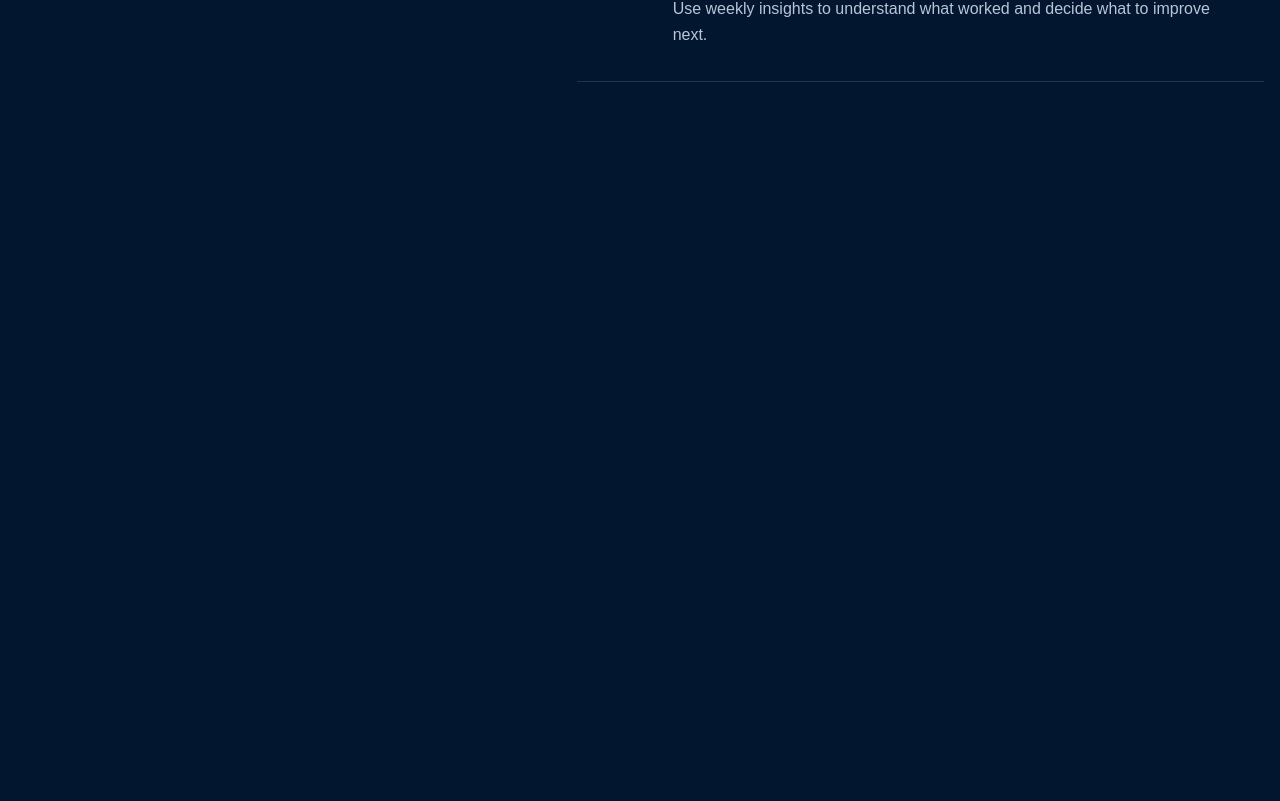
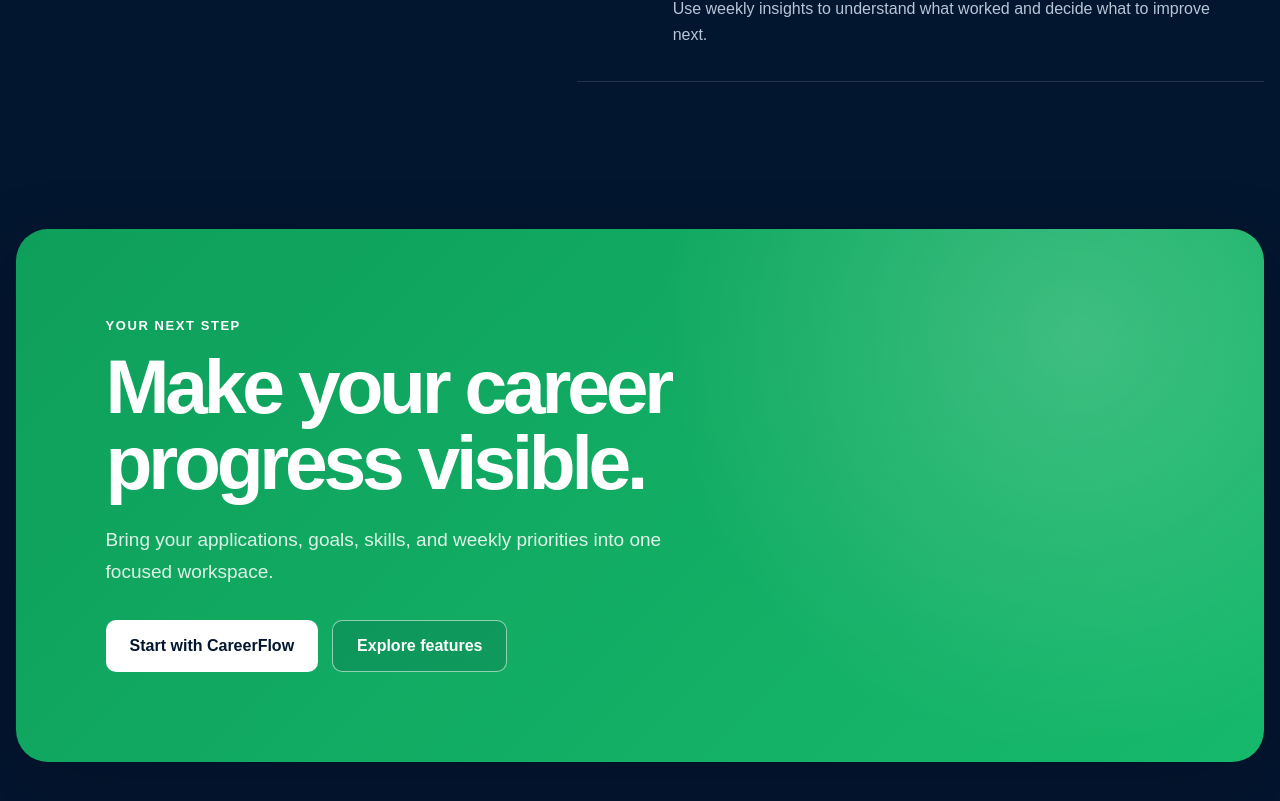
Before and after one commit to ArseniyTuranskiy/CareerFlow, a Next.js app: page / in a window 1280 px wide. Shown: the part 2145-2946 px from the top of the page. Before the commit the page ends 2342 px from the top, so only its background shows below. Built offline with nearby package versions, Linux system fonts and the light colour scheme.

Commit message:
feat: add final landing page call to action

```diff
--- a/app/page.tsx
+++ b/app/page.tsx
@@ -1,4 +1,5 @@
 import { FeaturesSection } from "@/components/features-section/features-section";
+import { FinalCta } from "@/components/final-cta/final-cta";
 import { HeroSection } from "@/components/hero-section/hero-section";
 import { HowItWorksSection } from "@/components/how-it-works-section/how-it-works-section";
 import { SiteHeader } from "@/components/site-header/site-header";
@@ -11,6 +12,7 @@
         <HeroSection />
         <FeaturesSection />
         <HowItWorksSection />
+        <FinalCta />
       </main>
     </>
   );
--- /dev/null
+++ b/components/final-cta/final-cta.module.css
@@ -0,0 +1,104 @@
+.section {
+  padding: clamp(1rem, 3vw, 2rem) 1rem clamp(5rem, 9vw, 7.5rem);
+  background: var(--color-navy-950);
+}
+
+.panel {
+  width: min(100%, var(--content-width));
+  margin-inline: auto;
+  padding: clamp(3rem, 7vw, 6.5rem) clamp(1.5rem, 7vw, 7rem);
+  border-radius: clamp(1.25rem, 3vw, 2rem);
+  overflow: hidden;
+  background:
+    radial-gradient(circle at 85% 20%, rgb(255 255 255 / 18%), transparent 26rem),
+    linear-gradient(135deg, var(--color-accent-strong), var(--color-accent));
+  box-shadow: 0 2rem 5rem rgb(0 8 24 / 28%);
+  color: #ffffff;
+}
+
+.eyebrow {
+  margin: 0 0 1rem;
+  font-size: 0.8125rem;
+  font-weight: 800;
+  letter-spacing: 0.12em;
+  text-transform: uppercase;
+}
+
+.heading {
+  max-width: 49rem;
+  margin: 0;
+  font-size: clamp(2.5rem, 6vw, 5.5rem);
+  line-height: 0.98;
+  letter-spacing: -0.055em;
+  text-wrap: balance;
+}
+
+.description {
+  max-width: 39rem;
+  margin: 1.5rem 0 0;
+  color: rgb(255 255 255 / 86%);
+  font-size: clamp(1rem, 1.5vw, 1.1875rem);
+  line-height: 1.7;
+}
+
+.actions {
+  display: flex;
+  margin-top: 2rem;
+  gap: 0.875rem;
+  flex-wrap: wrap;
+}
+
+.primaryAction,
+.secondaryAction {
+  display: inline-flex;
+  min-height: 3.25rem;
+  align-items: center;
+  justify-content: center;
+  padding-inline: 1.5rem;
+  border-radius: 0.625rem;
+  font-weight: 800;
+  text-decoration: none;
+  transition:
+    background-color 160ms ease,
+    transform 160ms ease;
+}
+
+.primaryAction {
+  color: var(--color-navy-950);
+  background: #ffffff;
+}
+
+.secondaryAction {
+  border: 1px solid rgb(255 255 255 / 55%);
+  color: #ffffff;
+  background: rgb(3 22 47 / 12%);
+}
+
+.primaryAction:hover,
+.secondaryAction:hover {
+  transform: translateY(-2px);
+}
+
+.primaryAction:hover {
+  background: #eefbf4;
+}
+
+.secondaryAction:hover {
+  background: rgb(3 22 47 / 24%);
+}
+
+.primaryAction:focus-visible,
+.secondaryAction:focus-visible {
+  outline: 3px solid var(--color-navy-950);
+  outline-offset: 4px;
+}
+
+@media (max-width: 38rem) {
+  .section {
+    padding-bottom: 4.5rem;
+  }
+
+  .actions {
+    display: grid;
+  }
+}
--- /dev/null
+++ b/components/final-cta/final-cta.tsx
@@ -0,0 +1,27 @@
+import styles from "./final-cta.module.css";
+
+export function FinalCta() {
+  return (
+    <section className={styles.section} id="start" aria-labelledby="final-cta-title">
+      <div className={styles.panel}>
+        <p className={styles.eyebrow}>Your next step</p>
+        <h2 className={styles.heading} id="final-cta-title">
+          Make your career progress visible.
+        </h2>
+        <p className={styles.description}>
+          Bring your applications, goals, skills, and weekly priorities into one
+          focused workspace.
+        </p>
+
+        <div className={styles.actions}>
+          <a className={styles.primaryAction} href="#product">
+            Start with CareerFlow
+          </a>
+          <a className={styles.secondaryAction} href="#features">
+            Explore features
+          </a>
+        </div>
+      </div>
+    </section>
+  );
+}
```
Also changed, not shown: 4 other files (tests, documents, lock files or other folders).
